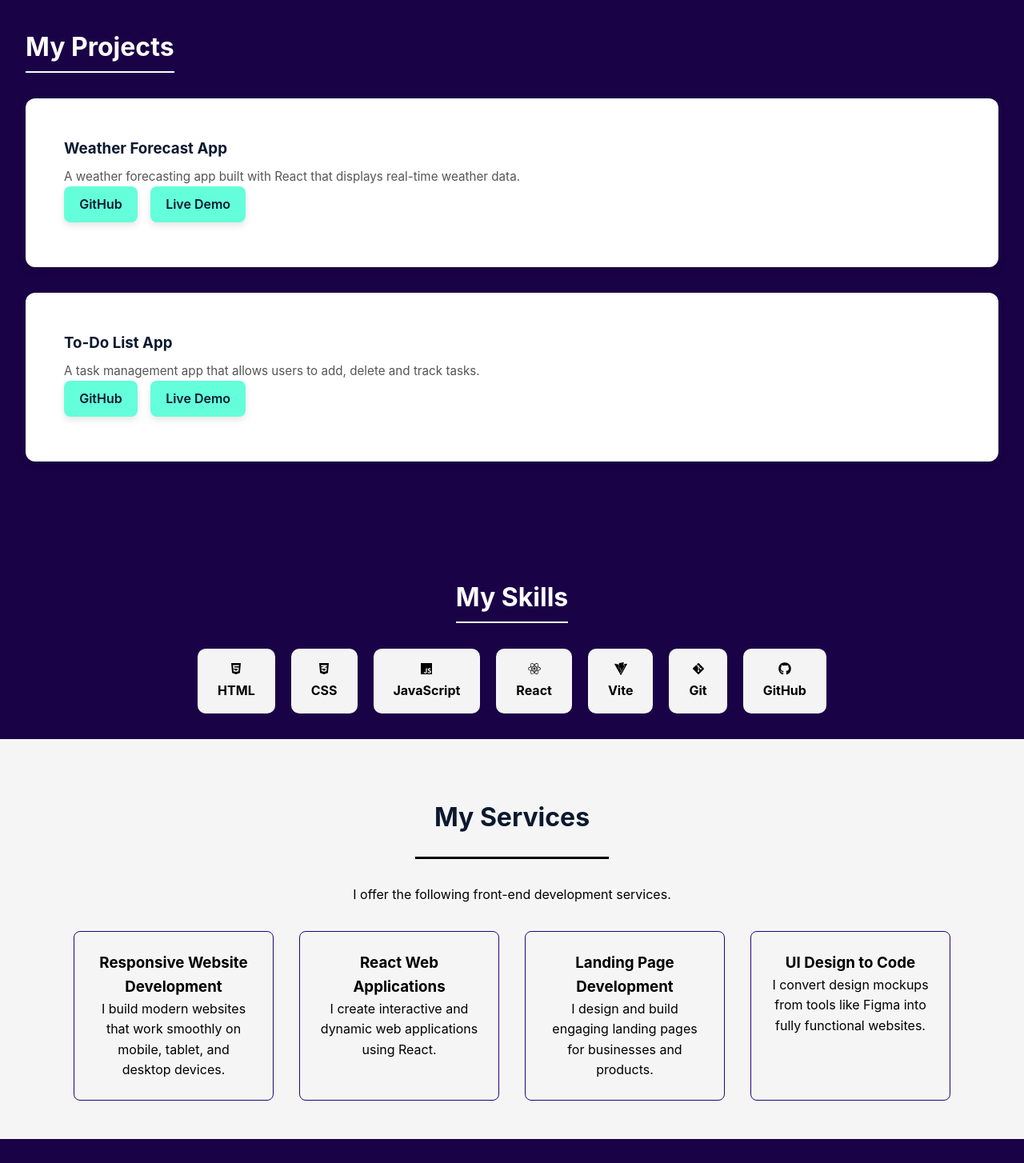
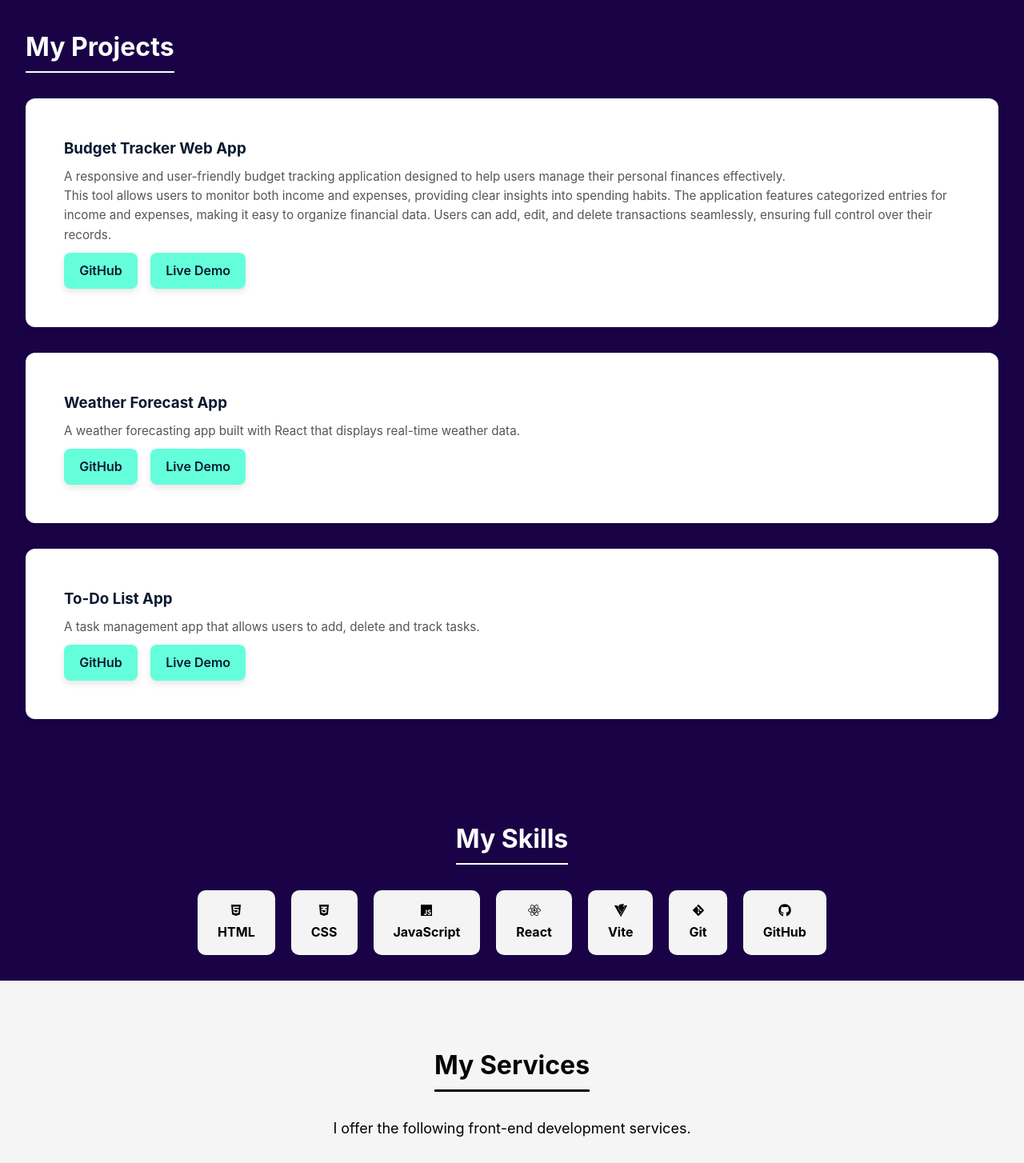
Before and after one commit to juliet2025-tech/myportfolio, a React (Create React App) app in the folder my-portfolio/: page / in a window 1280 px wide. Shown: the part 1100-2554 px from the top of the page at 80% size. Built offline with nearby package versions, Linux system fonts and the light colour scheme.

Commit message:
my last commit

```diff
--- a/my-portfolio/src/App.css
+++ b/my-portfolio/src/App.css
@@ -54,6 +54,42 @@ header h1 {
   margin-bottom: 2rem;
 }
 
+@media (max-width: 768px) {
+  #Hero {
+    flex-direction: column;
+    text-align: center;
+    padding: 20px;
+  }
+
+  #hero-text {
+    font-size: 26px;
+  }
+
+  #hero {
+    font-size: 16px;
+  }
+
+  #Hero p {
+    font-size: 14px;
+    line-height: 1.6;
+  }
+
+  .email-btn {
+    padding: 10px 16px;
+    font-size: 14px;
+  }
+
+  .hero-image {
+    margin-top: 20px;
+  }
+
+  .hero-image img {
+    width: 100%;
+    max-width: 250px;
+  }
+}
+
+
 .about-section {
   background-color: #ffffff;
   color: black;
@@ -66,6 +102,25 @@ header h1 {
 
 
 }
+
+@media (max-width: 768px) {
+  .about-section {
+    padding: 25px 20px;
+    text-align: center;
+  }
+
+  #about-title {
+    font-size: 24px;
+    margin-bottom: 15px;
+  }
+
+  .about-section p {
+    font-size: 14px;
+    line-height: 1.6;
+    margin-bottom: 12px;
+  }
+}
+
 
 #services {
   padding: 4rem 2rem;
@@ -82,7 +137,7 @@ header h1 {
   display: inline-block;        /* so the border only spans the text */
   border-bottom: 3px solid #000000; /* your line color */
   padding-bottom: 5px;         /* space between text and line */
-  padding: 1.5rem;
+
 }
 
 #services-tittle {color: #0a192f;
@@ -155,6 +210,72 @@ section h2 {
   padding-bottom: 0.3rem;
   color: #fcfdfd;
 }
+.services-section {
+  padding: 60px 80px;
+  text-align: center;
+}
+
+#services-title {
+  font-size: 32px;
+  color: #050505;
+  margin-bottom: 0;
+}
+
+.services-subtext {
+  font-size: 18px;
+  margin-bottom: 30px;
+}
+
+.services-container {
+  display: grid;
+  grid-template-columns: repeat(4, 1fr);
+  gap: 20px;
+}
+
+.service-card {
+  border: 1px solid #220475;
+  padding: 20px;
+  border-radius: 10px;
+  transition: transform 0.3s ease;
+}
+
+.service-card:hover {
+  transform: translateY(-5px);
+}
+
+@media (max-width: 768px) {
+  .services-section {
+    padding: 30px 20px;
+  }
+
+  #services-title {
+    font-size: 24px;
+
+  }
+
+  .services-subtext {
+    font-size: 14px;
+  }
+
+  .services-container {
+    grid-template-columns: 1fr; /* 1 per row on small screens */
+    gap: 15px;
+  }
+
+  .service-card {
+    width: 100%;
+    padding: 15px;
+  }
+
+  .service-card h3 {
+    font-size: 16px;
+  }
+
+  .service-card p {
+    font-size: 14px;
+  }
+}
+
 /* ====== Projects / Cards ====== */
 .project-card {
   background-color: #fff;
@@ -192,6 +313,7 @@ button, .btn {
   cursor: pointer;
   font-weight: 600;
   transition: background-color 0.3s ease;
+   margin-top: 40px;
 }
 
 button:hover, .btn:hover {
@@ -249,11 +371,12 @@ footer p {
 
 
 
+
 /* Project links (GitHub / Live Demo) */
 #projects .project-card a {
   display: inline-block;        /* makes links look like buttons */
   margin-right: 1rem;
-  margin-bottom: 0.5rem;
+  margin-top: 10px;
   padding: 0.6rem 1.2rem;
   background-color: #64ffda;   /* accent color */
   color: #0a192f;              /* dark text */
--- a/my-portfolio/src/components/Certification.js
+++ b/my-portfolio/src/components/Certification.js
@@ -63,7 +63,7 @@ function Certification() {
         >
           <h3 style={{ color: "#28a745" }}>Front-End Development</h3>
           <a
-            href="https://savanna.alxafrica.com/certificates/MnfPspXSNF" // same link for now
+            href="https://savanna.alxafrica.com/certificates/Rgzs5eCmTH" // same link for now
             target="_blank"
             rel="noopener noreferrer"
             style={{
--- a/my-portfolio/src/components/Services.js
+++ b/my-portfolio/src/components/Services.js
@@ -1,39 +1,33 @@
-import React from "react";
-
 function Services() {
   return (
-    <section id="services" style={{ padding: "3rem", textAlign: "center" }}>
-      <h2 id="services-tittle">My Services</h2>
-      <p>I offer the following front-end development services.</p>
+    <section id="services" className="services-section">
+      <h2 id="services-title">My Services</h2>
+      <p className="services-subtext">
+        I offer the following front-end development services.
+      </p>
 
-      <div
-        style={{
-          display: "flex",
-          justifyContent: "center",
-          gap: "2rem",
-          flexWrap: "wrap",
-          marginTop: "2rem",
-        }}
-      >
-        <div style={{ border: "1px solid #220475", padding: "1.5rem", width: "250px", borderRadius: "8px" }}>
+      <div className="services-container">
+
+        <div className="service-card">
           <h3>Responsive Website Development</h3>
           <p>I build modern websites that work smoothly on mobile, tablet, and desktop devices.</p>
         </div>
 
-        <div style={{ border: "1px solid #220475", padding: "1.5rem", width: "250px", borderRadius: "8px" }}>
+        <div className="service-card">
           <h3>React Web Applications</h3>
           <p>I create interactive and dynamic web applications using React.</p>
         </div>
 
-        <div style={{ border: "1px solid #220475", padding: "1.5rem", width: "250px", borderRadius: "8px" }}>
+        <div className="service-card">
           <h3>Landing Page Development</h3>
           <p>I design and build engaging landing pages for businesses and products.</p>
         </div>
 
-        <div style={{ border: "1px solid #220475", padding: "1.5rem", width: "250px", borderRadius: "8px" }}>
+        <div className="service-card">
           <h3>UI Design to Code</h3>
           <p>I convert design mockups from tools like Figma into fully functional websites.</p>
         </div>
+
       </div>
     </section>
   );
--- a/my-portfolio/src/components/Skills.css
+++ b/my-portfolio/src/components/Skills.css
@@ -1,12 +1,13 @@
 .skills-section{
-  padding-top:40px;
+  margin-top: -20px;
   text-align: center;
-  color: #000;
+  color: #020000;
 }
 
 .skills-section h2{
   font-size: 2rem;
-  margin-bottom: 2rem;
+
+
 }
 
 .skills-container{
@@ -27,3 +28,31 @@
 .skill-card:hover{
   transform: translateY(-5px);
 }
+
+
+@media (max-width: 768px) {
+  .skills-section {
+    padding: 30px 20px;
+  }
+
+  #skills {
+    font-size: 24px;
+  }
+
+  .skills-container {
+    grid-template-columns: repeat(2, 1fr); /* 2 per row on mobile */
+    gap: 15px;
+  }
+
+  .skill-card {
+    padding: 15px;
+  }
+
+  .icon {
+    font-size: 30px;
+  }
+
+  .skill-card p {
+    font-size: 14px;
+  }
+}
--- a/my-portfolio/src/components/project.js
+++ b/my-portfolio/src/components/project.js
@@ -2,6 +2,25 @@ function Projects() {
   return (
     <section id="projects">
       <h2>My Projects</h2>
+
+         <div className="project-card">
+
+ <h3>Budget Tracker Web App</h3>
+ <p>A responsive and user-friendly budget tracking application designed to help users manage their personal finances effectively. </p>
+ <p>This tool allows users to monitor both income and expenses, providing clear insights into spending habits.
+
+The application features categorized entries for income and expenses, making it easy to organize financial data. Users can add, edit, and delete transactions seamlessly, ensuring full control over their records.</p>
+
+        <a href="https://github.com/juliet2025-tech/budget-tracker" target="_blank">
+          GitHub
+        </a>
+
+        <a href="https://budget-tracker-by-jules.vercel.app" target="_blank">
+         Live Demo
+        </a>
+
+
+      </div>
 
       <div className="project-card">
         <h3>Weather Forecast App</h3>
@@ -27,8 +46,11 @@ function Projects() {
         <a href="https://todo-it-by-jules.netlify.app/" target="_blank">
          Live Demo
         </a>
+        </div>
 
-      </div>
+
+
+
 
     </section>
   );
```
Also changed, not shown: my-portfolio/src/components/About.js (line endings or trailing spaces), 1 other file (tests, documents, lock files or other folders).
